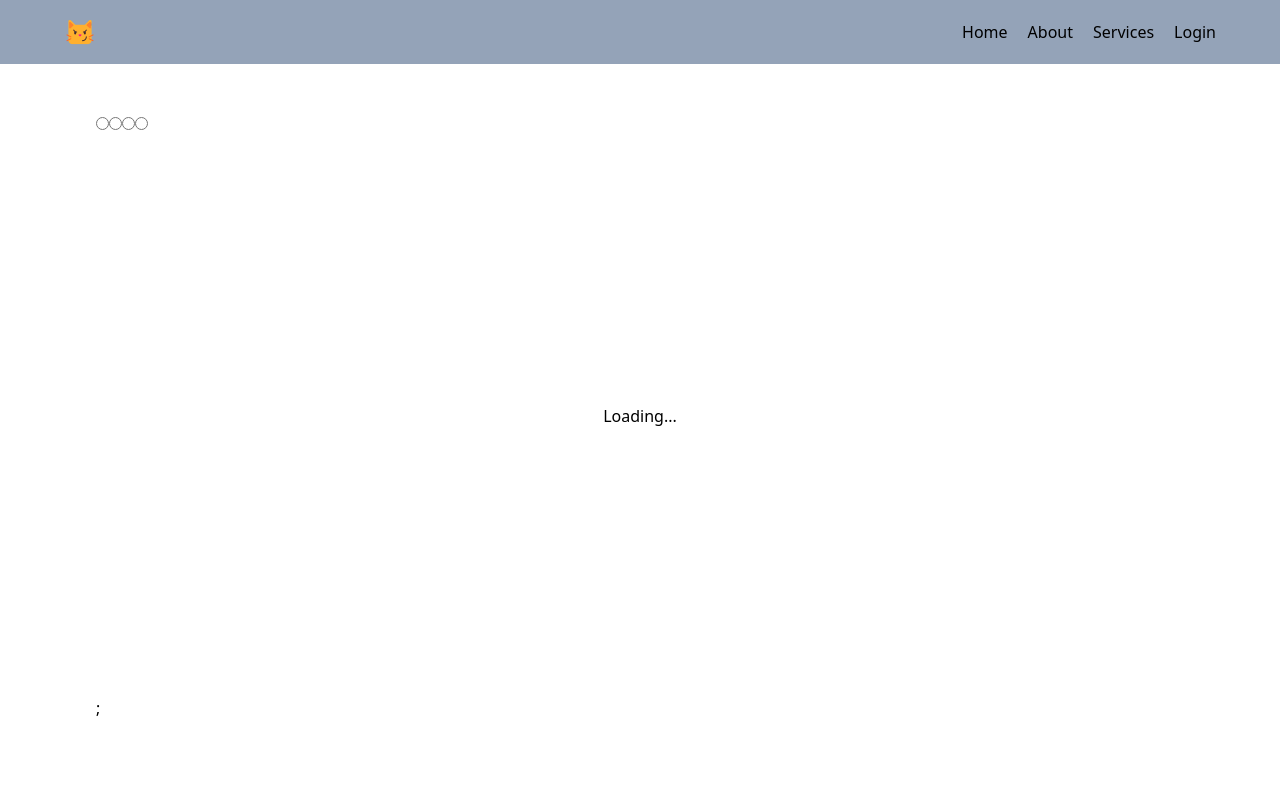
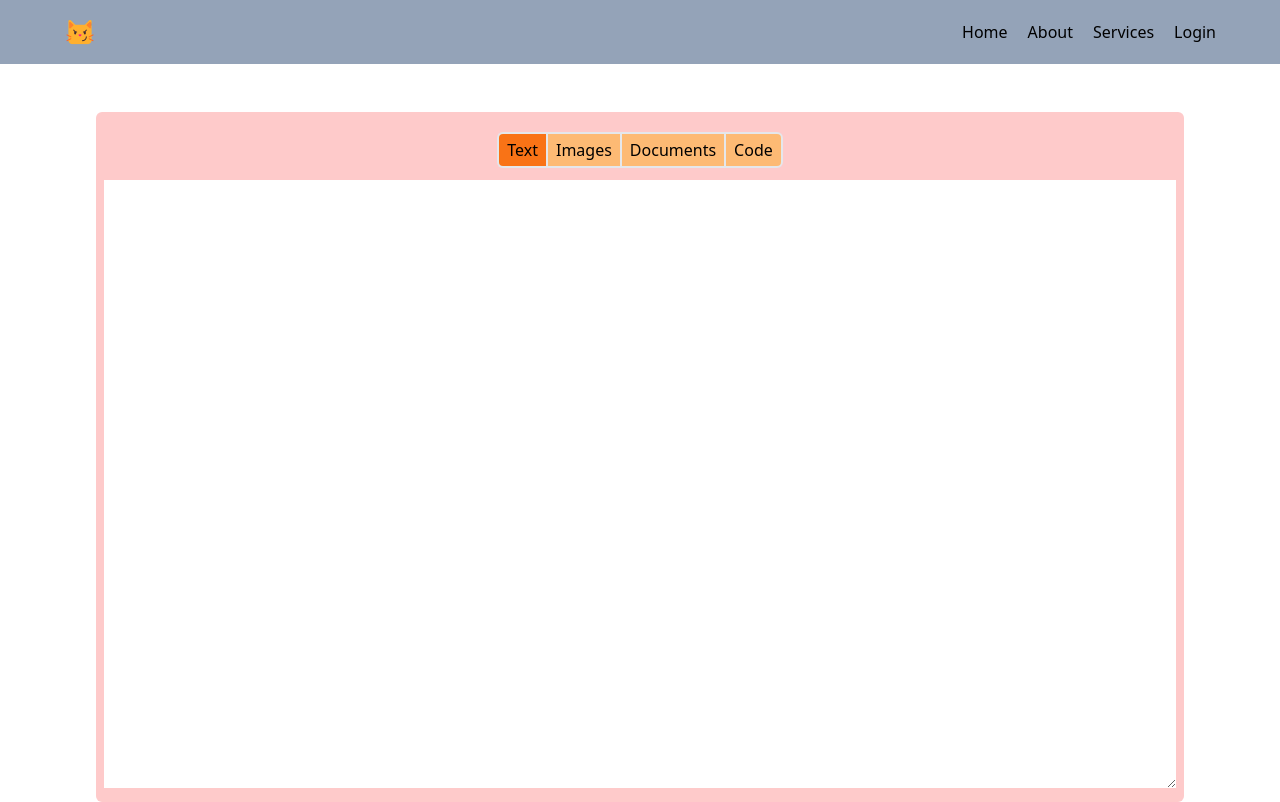
Before and after one commit to sarasverma/copyCat, a React (Vite) app: page / in a window 1280 px wide. Before the commit this address had no page. Built offline with nearby package versions, Linux system fonts and the light colour scheme.

Commit message:
updated home page, fixed bugs

```diff
--- a/src/App.jsx
+++ b/src/App.jsx
@@ -4,6 +4,7 @@ import { BrowserRouter, Route, Routes } from "react-router-dom";
 import Home from "./pages/Home";
 import About from "./pages/About";
 import Auth from "./pages/Auth";
+import PageNotFound from "./pages/PageNotFound";
 import Navbar from "./Components/Navbar";
 
 const App = () => {
@@ -13,15 +14,10 @@ const App = () => {
         <Navbar />
         <Routes>
           <Route exact path="/" element={<Home />} />
-        </Routes>
-        <Routes>
           <Route exact path="/about" element={<About />} />
-        </Routes>
-        <Routes>
           <Route exact path="/services" element={<Home />} />
-        </Routes>
-        <Routes>
           <Route exact path="/auth" element={<Auth />} />
+          <Route path="*" element={<PageNotFound />} />
         </Routes>
       </BrowserRouter>
     </div>
--- a/src/Components/CodeEditor.jsx
+++ b/src/Components/CodeEditor.jsx
@@ -8,9 +8,8 @@ const CodeEditor = () => {
         height="70vh"
         defaultLanguage="javascript"
         defaultValue="// put your code here"
-        theme="vs-dark"
+        // theme="vs-dark"
       />
-      ;
     </div>
   );
 };
--- a/src/Components/DocView.jsx
+++ b/src/Components/DocView.jsx
@@ -1,7 +1,7 @@
 import React from "react";
 
 const DocView = () => {
-  return <div></div>;
+  return <div className="text-center">Not yet Implemented</div>;
 };
 
 export default DocView;
--- a/src/Components/ImageView.jsx
+++ b/src/Components/ImageView.jsx
@@ -1,7 +1,7 @@
 import React from "react";
 
 const ImageView = () => {
-  return <div></div>;
+  return <div className="text-center">Not yet Implemented</div>;
 };
 
 export default ImageView;
--- a/src/Components/Login.jsx
+++ b/src/Components/Login.jsx
@@ -3,14 +3,23 @@ import { FaUser } from "react-icons/fa";
 import { SiMinutemailer } from "react-icons/si";
 import { TbPassword } from "react-icons/tb";
 
-const Register = () => {
+const Login = ({ toogleForms }) => {
   return (
-    <form className="py-10 px-5 w-[500px] flex flex-col gap-6 rounded-xl max-sm:w-[95%] text-white text-xl bg-orange-200  bg-clip-padding backdrop-filter backdrop-blur-md bg-opacity-20 border border-gray-100">
+    <form className="py-10 px-5 w-[500px] flex flex-col gap-6 rounded-xl max-sm:w-[100%] text-white text-xl bg-orange-200  bg-clip-padding backdrop-filter backdrop-blur-md bg-opacity-20 border border-gray-100">
       <div className="info text-center">
         <h1 className="text-center">Welcome 😼</h1>
         <p className="text-sm">
           <span>Don't have a account? </span>
-          <button className="text-sky-500"> Register</button>
+          <button
+            className="text-sky-500"
+            onClick={(e) => {
+              e.preventDefault();
+              toogleForms();
+            }}
+          >
+            {" "}
+            Register
+          </button>
         </p>
       </div>
       <div className="relative">
@@ -18,6 +27,7 @@ const Register = () => {
         <input
           type="email"
           placeholder="Email"
+          autoComplete="on"
           className="px-10 py-2.5 w-full bg-transparent focus:border-b-2 border-orange-500 outline-none placeholder:text-white"
         />
       </div>
@@ -26,6 +36,7 @@ const Register = () => {
         <input
           type="password"
           placeholder="Password"
+          autoComplete="on"
           className="px-10 py-2.5 w-full bg-transparent focus:border-b-2 border-orange-500 outline-none placeholder:text-white"
         />
       </div>
@@ -38,4 +49,4 @@ const Register = () => {
   );
 };
 
-export default Register;
+export default Login;
--- /dev/null
+++ b/src/Components/RadioButton.jsx
@@ -0,0 +1,89 @@
+import React from "react";
+
+const RadioButton = ({ type, setType }) => {
+  return (
+    <div className="types my-3 flex justify-center flex-wrap">
+      <div
+        className={`py-1 px-2 border-2  rounded-tl-md rounded-bl-md border-r-0 hover:bg-orange-500 cursor-pointer ${
+          type === "text" ? "bg-orange-500" : "bg-orange-300"
+        }`}
+        onClick={() => {
+          setType("text");
+        }}
+      >
+        <input
+          type="radio"
+          name="type"
+          id="text"
+          value="text"
+          className="hidden"
+        />
+        <label htmlFor="text" className="cursor-pointer">
+          Text
+        </label>
+      </div>
+
+      <div
+        className={`py-1 px-2 border-2 border-r-0 hover:bg-orange-500 cursor-pointer ${
+          type === "image" ? "bg-orange-500" : "bg-orange-300"
+        }`}
+        onClick={() => {
+          setType("image");
+        }}
+      >
+        <input
+          type="radio"
+          name="type"
+          id="image"
+          value="image"
+          className="hidden"
+        />
+        <label htmlFor="image" className="cursor-pointer">
+          Images
+        </label>
+      </div>
+
+      <div
+        className={`py-1 px-2 border-2 border-r-0 hover:bg-orange-500 cursor-pointer ${
+          type === "document" ? "bg-orange-500" : " bg-orange-300"
+        }`}
+        onClick={() => {
+          setType("document");
+        }}
+      >
+        <input
+          type="radio"
+          name="type"
+          id="document"
+          value="document"
+          className="hidden"
+        />
+        <label htmlFor="document" className="cursor-pointer">
+          Documents
+        </label>
+      </div>
+
+      <div
+        className={`py-1 px-2 border-2 rounded-tr-md rounded-br-md hover:bg-orange-500 cursor-pointer ${
+          type === "code" ? "bg-orange-500" : " bg-orange-300"
+        }`}
+        onClick={() => {
+          setType("code");
+        }}
+      >
+        <input
+          type="radio"
+          name="type"
+          id="code"
+          value="code"
+          className="hidden"
+        />
+        <label htmlFor="code" className="cursor-pointer">
+          Code
+        </label>
+      </div>
+    </div>
+  );
+};
+
+export default RadioButton;
--- a/src/Components/Register.jsx
+++ b/src/Components/Register.jsx
@@ -3,14 +3,22 @@ import { FaUser } from "react-icons/fa";
 import { SiMinutemailer } from "react-icons/si";
 import { TbPassword } from "react-icons/tb";
 
-const Register = () => {
+const Register = ({ toogleForms }) => {
   return (
-    <form className="py-10 px-5 w-[500px] flex flex-col gap-6 rounded-xl max-sm:w-[95%] text-white text-xl bg-orange-200  bg-clip-padding backdrop-filter backdrop-blur-md bg-opacity-20 border border-gray-100">
+    <form className="py-10 px-5 w-[500px] flex flex-col gap-6 rounded-xl max-sm:w-[100%] text-white text-xl bg-orange-200  bg-clip-padding backdrop-filter backdrop-blur-md bg-opacity-20 border border-gray-100">
       <div className="info text-center">
         <h1 className="text-center">Welcome 😼</h1>
         <p className="text-sm">
           <span>Already have account? </span>
-          <button className="text-sky-500">Login</button>
+          <button
+            className="text-sky-500"
+            onClick={(e) => {
+              e.preventDefault();
+              toogleForms();
+            }}
+          >
+            Login
+          </button>
         </p>
       </div>
       <div className="relative">
@@ -18,6 +26,7 @@ const Register = () => {
         <input
           type="text"
           placeholder="Name"
+          autoComplete="on"
           className="px-10 py-2.5 w-full bg-transparent focus:border-b-2 border-orange-500 outline-none placeholder:text-white"
         />
       </div>
@@ -26,6 +35,7 @@ const Register = () => {
         <input
           type="email"
           placeholder="Email"
+          autoComplete="on"
           className="px-10 py-2.5 w-full bg-transparent focus:border-b-2 border-orange-500 outline-none placeholder:text-white"
         />
       </div>
@@ -34,6 +44,7 @@ const Register = () => {
         <input
           type="password"
           placeholder="Password"
+          autoComplete="on"
           className="px-10 py-2.5 w-full bg-transparent focus:border-b-2 border-orange-500 outline-none placeholder:text-white"
         />
       </div>
--- a/src/Components/TextView.jsx
+++ b/src/Components/TextView.jsx
@@ -1,7 +1,16 @@
 import React from "react";
 
 const TextView = () => {
-  return <div></div>;
+  return (
+    <div>
+      <textarea
+        className="w-full px-1 py-1"
+        // value={text}
+        // onChange={onchangeHandler}
+        rows="25"
+      ></textarea>
+    </div>
+  );
 };
 
 export default TextView;
--- a/src/pages/About.jsx
+++ b/src/pages/About.jsx
@@ -1,7 +1,20 @@
 import React from "react";
 
 const About = () => {
-  return <div>About page</div>;
+  return (
+    <div className="mt-[100px] mx-2 text-center">
+      <h1 className="text-3xl">
+        Made with ❤️ by{" "}
+        <a
+          href="https://github.com/sarasverma"
+          target="_blank"
+          className="text-orange-500"
+        >
+          Saras verma ✨
+        </a>
+      </h1>
+    </div>
+  );
 };
 
 export default About;
--- a/src/pages/Auth.jsx
+++ b/src/pages/Auth.jsx
@@ -7,6 +7,11 @@ const Auth = () => {
   const register = useRef(null);
   const login = useRef(null);
 
+  const toogleForms = () => {
+    register.current.classList.toggle("hidden");
+    login.current.classList.toggle("hidden");
+  };
+
   return (
     <div
       className="grid place-items-center antialiased w-[100dvw] h-[100dvh] bg-no-repeat bg-cover bg-center"
@@ -14,11 +19,18 @@ const Auth = () => {
         backgroundImage: `url(${bg1})`,
       }}
     >
-      {/* <div ref={register}>
-        <Register />
-      </div> */}
-      <div ref={login}>
-        <Login />
+      <div
+        ref={register}
+        className="max-sm:px-2 max-sm:w-full transition-[display] duration-[0.5s] hidden"
+      >
+        <Register toogleForms={toogleForms} />
+      </div>
+
+      <div
+        ref={login}
+        className="max-sm:px-2 max-sm:w-full transition-[display] duration-[0.5s]"
+      >
+        <Login toogleForms={toogleForms} />
       </div>
     </div>
   );
--- a/src/pages/Home.jsx
+++ b/src/pages/Home.jsx
@@ -1,29 +1,31 @@
-import React from "react";
+import React, { useState } from "react";
+import RadioButton from "../Components/RadioButton";
+import TextView from "../Components/TextView";
+import ImageView from "../Components/ImageView";
+import DocView from "../Components/DocView";
 import CodeEditor from "../Components/CodeEditor";
 
 const Home = () => {
+  const [type, setType] = useState("text");
+
   return (
-    <div className="px-24 pt-12 max-sm:px-2 flex justify-center">
-      <div className="w-full max-sm:w-[95%]">
-        <div className="types">
-          <input
-            type="radio"
-            name="type"
-            id="text"
-            value="text"
-            className="outline-none"
-          />
-          <input type="radio" name="type" id="image" value="image" />
-          <input type="radio" name="type" id="document" value="document" />
-          <input type="radio" name="type" id="code" value="code" />
-        </div>
-
-        <div className="thing">
-          <CodeEditor />
+    <div className="mx-24 mt-12 p-2 max-md:mx-10 max-sm:mx-2 flex justify-center bg-red-200 rounded-md overflow-x-hidden">
+      <div className="w-full">
+        <RadioButton type={type} setType={setType} />
+        <div className="viewSelectedType">
+          <ViewSelectedType type={type} />
         </div>
       </div>
     </div>
   );
 };
 
+const ViewSelectedType = ({ type }) => {
+  if (type === "text") return <TextView />;
+  else if (type === "image") return <ImageView />;
+  else if (type === "document") return <DocView />;
+  else if (type === "code") return <CodeEditor />;
+  else return <div>Error</div>;
+};
+
 export default Home;
--- /dev/null
+++ b/src/pages/PageNotFound.jsx
@@ -0,0 +1,26 @@
+import React from "react";
+import { Link } from "react-router-dom";
+
+const PageNotFound = () => {
+  return (
+    <div className="fixed w-[100dvw] h-[100dvh] grid place-items-center mt-[-50px]">
+      <div>
+        <img
+          src="https://media.tenor.com/qqnxNXtPB0gAAAAd/oh-cat.gif"
+          alt="cat_meme_tenor"
+          className="w-[300px] aspect-square "
+        />
+        <h1 className="text-3xl text-orange-500 text-center">
+          404 Page not Found
+        </h1>
+        <p className="text-center">
+          <Link to="/" className="text-3xl text-orange-500 underline ">
+            Main Page 😼
+          </Link>
+        </p>
+      </div>
+    </div>
+  );
+};
+
+export default PageNotFound;
```
